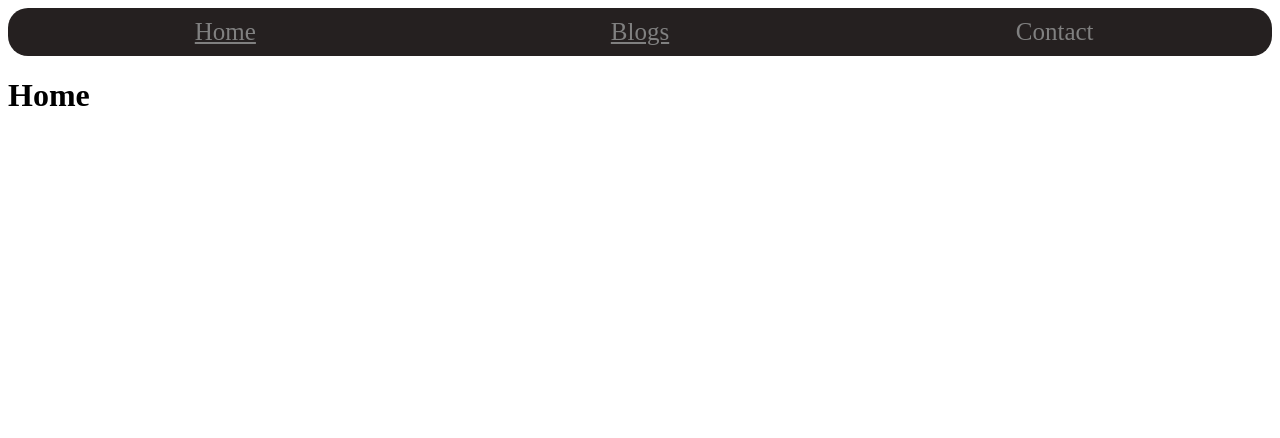
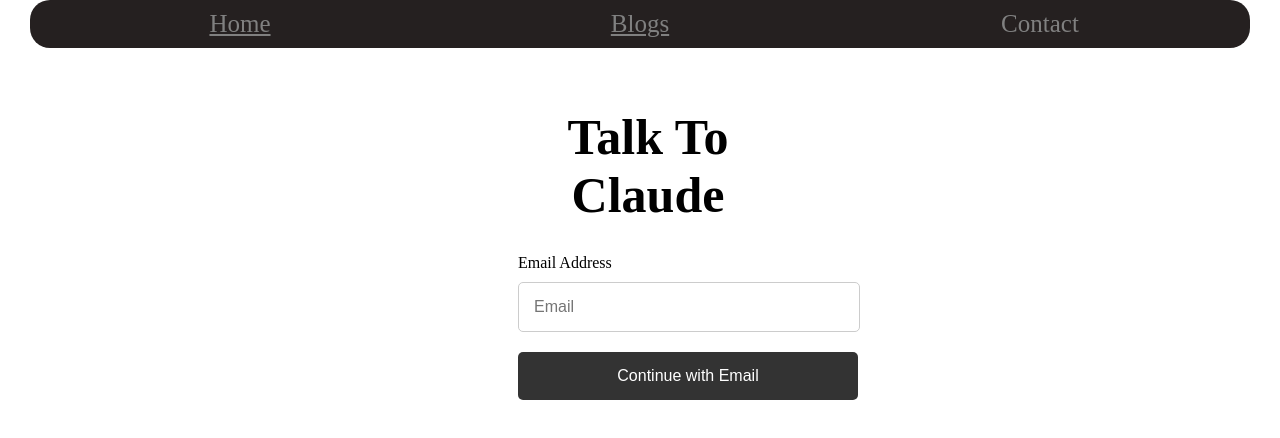
Before and after one commit to amantalreja/HealthTrackerBot, a React (Create React App) app in the folder HealthTrackerBot/: page / in a window 1280 px wide. Shown: the top 438 px of the page. Built offline with nearby package versions, Linux system fonts and the light colour scheme.

Commit message:
1st page done

```diff
--- a/HealthTrackerBot/package.json
+++ b/HealthTrackerBot/package.json
@@ -6,9 +6,10 @@
     "@testing-library/jest-dom": "^5.16.5",
     "@testing-library/react": "^13.4.0",
     "@testing-library/user-event": "^13.5.0",
+    "@typeform/embed-react": "^3.0.0",
     "react": "^18.2.0",
     "react-dom": "^18.2.0",
-    "react-router-dom": "^6.12.1",
+    "react-router-dom": "^6.16.0",
     "react-scripts": "5.0.1",
     "web-vitals": "^2.1.4"
   },
--- /dev/null
+++ b/HealthTrackerBot/src/pages/App.css
@@ -0,0 +1,63 @@
+body {
+    margin: 0;
+}
+
+.talkTo {
+    font-size: 50px;
+    margin: 0px;
+    font-weight: 600
+}
+
+.heading {
+    text-align: center;
+    margin-left: 50%;
+    width: 100%;
+}
+
+.centerPortion {
+    width: 100%;
+    margin-top: 60px;
+    margin-left: 35%;
+    width: 200px;
+}
+
+.loginPortion {
+    margin-top: 20px;
+    width: 100%;
+    margin-left: 35%;
+  }
+
+  .email {
+    margin: 0;
+    margin-top: 30px;
+    margin-bottom: 10px;
+    padding: 0;
+  }
+
+  .loginPortion input {
+    border: 1px solid #ccc;
+    border-radius: 5px;
+    width: 310px;
+    padding: 15px; /* Increased padding for spacing inside the input */
+    font-size: 16px; /* Increased font size */
+  }
+
+  .loginPortion button {
+    margin-top: 20px;
+    background-color: #333;
+    color: #fff;
+    border: none;
+    border-radius: 5px;
+    width: 340px;
+    padding: 15px; /* Increased padding for spacing inside the button */
+    font-size: 16px; /* Increased font size */
+    cursor: pointer;
+  }
+
+  .loginPortion button:hover {
+    background-color: #555;
+  }
+  .link{
+    text-decoration: none;
+    color:white;
+  }
--- a/HealthTrackerBot/src/pages/App.js
+++ b/HealthTrackerBot/src/pages/App.js
@@ -1,5 +1,26 @@
+import "./App.css";
+import React, { useState } from 'react';
+import { useNavigate } from 'react-router-dom';
 const Home = () => {
-    return <h1>Home</h1>;
+  const navigate = useNavigate();
+
+  const handleButtonClick = () => {
+    navigate('/Blogs'); // Navigate to the '/about' route
   };
 
-  export default Home;
+  return <div>
+    <div className="centerPortion">
+      <div className="heading">
+        <p className="talkTo">Talk To</p>
+        <p className="talkTo">Claude</p>
+      </div>
+      <div className="loginPortion">
+        <p className="email">Email Address</p>
+        <input placeholder="Email "></input>
+        <button onClick={handleButtonClick}>Continue with Email</button>
+      </div>
+    </div>
+  </div>;
+};
+
+export default Home;
--- a/HealthTrackerBot/src/pages/Blogs.js
+++ b/HealthTrackerBot/src/pages/Blogs.js
@@ -1,5 +1,7 @@
 const Blogs = () => {
-    return <h1>Blog Articles</h1>;
-  };
+  return <div>
 
-  export default Blogs;
+  </div>;
+};
+
+export default Blogs;
--- /dev/null
+++ b/HealthTrackerBot/src/pages/FirstTimeLogin.js
@@ -0,0 +1,4 @@
+const FirstTimeLogin = () => {
+    return <h1>Blog Articles</h1>;
+  };
+  export default FirstTimeLogin;
--- a/HealthTrackerBot/src/pages/Layout.css
+++ b/HealthTrackerBot/src/pages/Layout.css
@@ -1,5 +1,11 @@
+body {
+    margin:0;
+
+  }
 nav {
     display:flex;
+    margin-left:30px;
+    margin-right:30px;
     flex-wrap: wrap;
     background-color:rgb(37, 32, 32) !important;
     border-radius:20px;
@@ -7,7 +13,7 @@ nav {
 
 }
 nav div{
-    flex: 1 1 33%;
+    flex: 1 1 32%;
     font-size:25px;
     text-align:center;
 }
```
Also changed, not shown: 1 other file (tests, documents, lock files or other folders).
